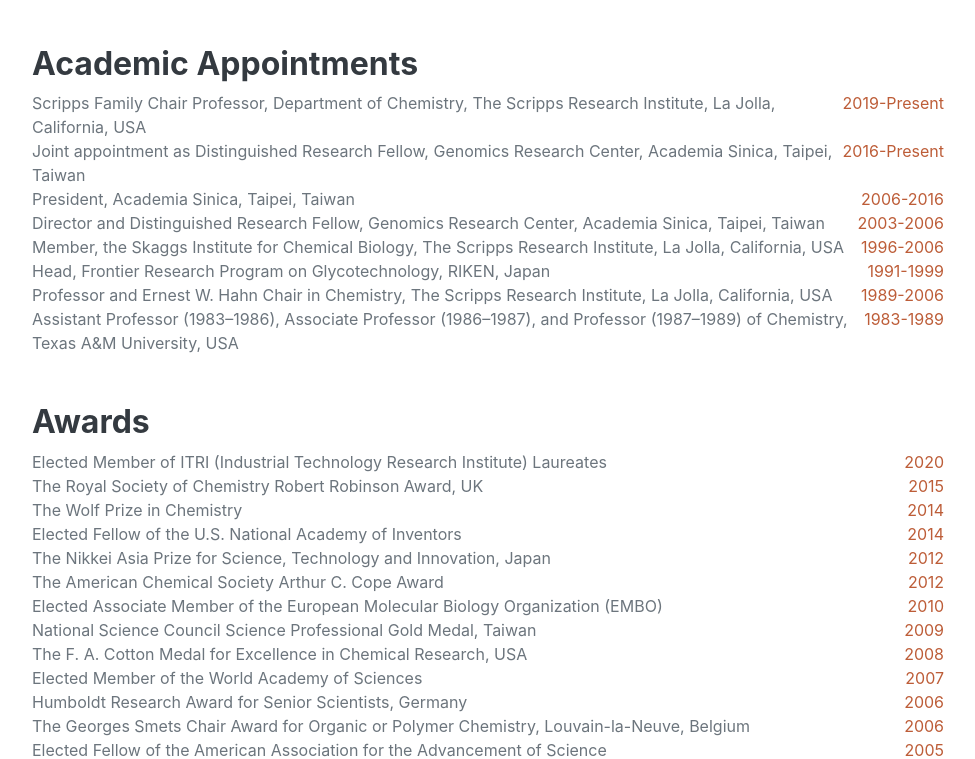
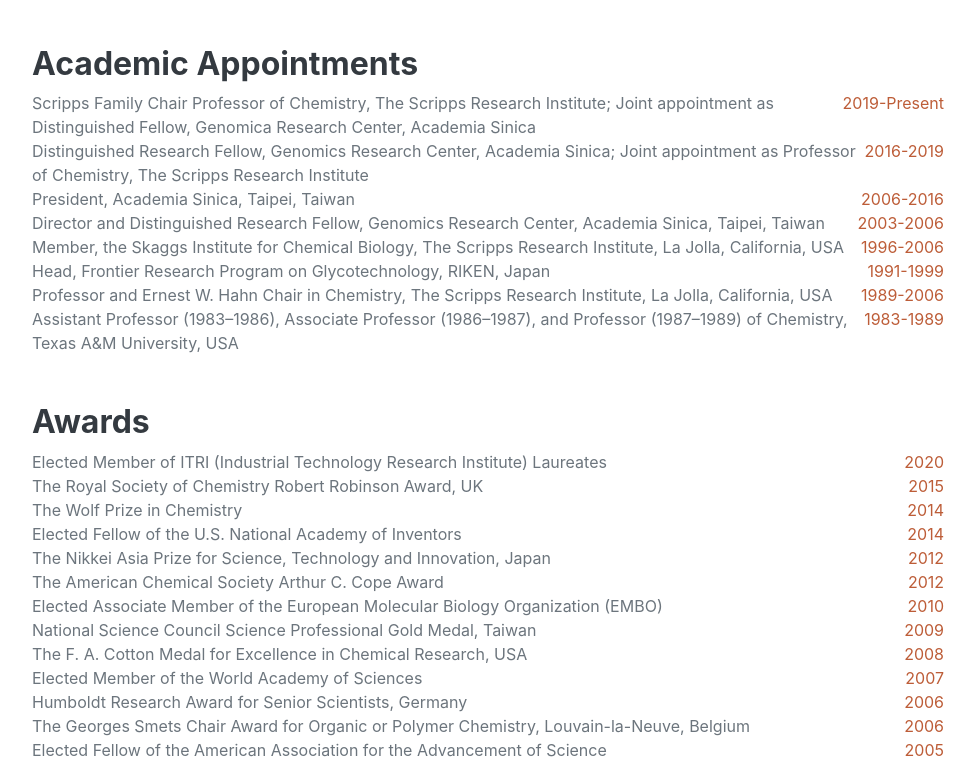
Before and after one commit to chwong-lab/chwong-lab.github.io, a plain HTML site: page index.html in a window 1280 px wide. Shown: the part 1567-2326 px from the top of the page, without its empty margins (288-1263 px from the left). Drawn offline with nearby package versions, Linux system fonts and the light colour scheme; a web font is replaced by a local one.

Commit message:
20210417

```diff
--- a/index.html
+++ b/index.html
@@ -77,12 +77,12 @@
 
                     <h3 class="mt-5">Academic Appointments</h3>
                     <div class="d-flex flex-column flex-md-row justify-content-between">
-                        <div class="flex-grow-1">Scripps Family Chair Professor, Department of Chemistry, The Scripps Research Institute, La Jolla, California, USA</div>
+                        <div class="flex-grow-1">Scripps Family Chair Professor of Chemistry, The Scripps Research Institute; Joint appointment as Distinguished Fellow, Genomica Research Center, Academia Sinica</div>
                         <div class="flex-shrink-0"><span class="text-primary">2019-Present</span></div>
                     </div>
                     <div class="d-flex flex-column flex-md-row justify-content-between">
-                        <div class="flex-grow-1">Joint appointment as Distinguished Research Fellow, Genomics Research Center, Academia Sinica, Taipei, Taiwan</div>
-                        <div class="flex-shrink-0"><span class="text-primary">2016-Present</span></div>
+                        <div class="flex-grow-1">Distinguished Research Fellow, Genomics Research Center, Academia Sinica; Joint appointment as Professor of Chemistry, The Scripps Research Institute</div>
+                        <div class="flex-shrink-0"><span class="text-primary">2016-2019</span></div>
                     </div>
                     <div class="d-flex flex-column flex-md-row justify-content-between">
                         <div class="flex-grow-1">President, Academia Sinica, Taipei, Taiwan</div>
@@ -437,13 +437,13 @@
                         128 Academia Road, Section 2, Nankang, Taipei, Taiwan [<a href=https://www.google.com/maps/place/Genomics+Research+Center,+Academia+Sinica/@25.0425198,121.612283,17z/data=!3m1!4b1!4m5!3m4!1s0x3442ab45774e808b:0x1d05375980eb44a!8m2!3d25.0425198!4d121.6144717?hl=en" target="_blank">Google Map</a>] <br />
                         Tel: +886-2-2789-9929 <br />
                         Fax: +886-2-2789-9927 <br />
-                        E-mail: chwong[at]gate.sinica.edu.tw or wong[at]scripps.edu <br />
+                        E-mail: chwong&#64;gate.sinica.edu.tw or wong&#64;scripps.edu <br />
                     </div>
                     <p class="lead mb-5"></p>
                     <h3>Ms. Sylvia LIN</h3>
                     <div class="subheading mb-5">
                         Secretary <br />
-                        E-mail: sylvialn[at]gate.sinica.edu.tw <br />
+                        E-mail: sylvialn&#64;gate.sinica.edu.tw <br />
                     </div>
 
                     <p>Professor Chi-Huey WONG's Laboratory, Genomics Research Center, Academia Sinica, Taiwan</p>
```
